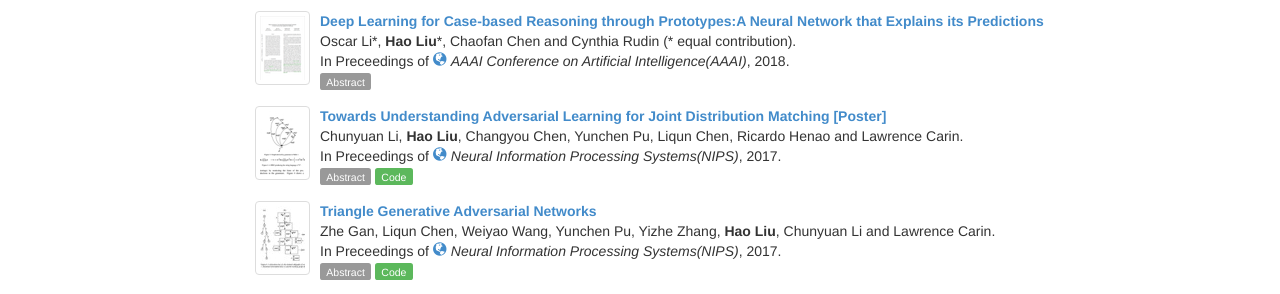
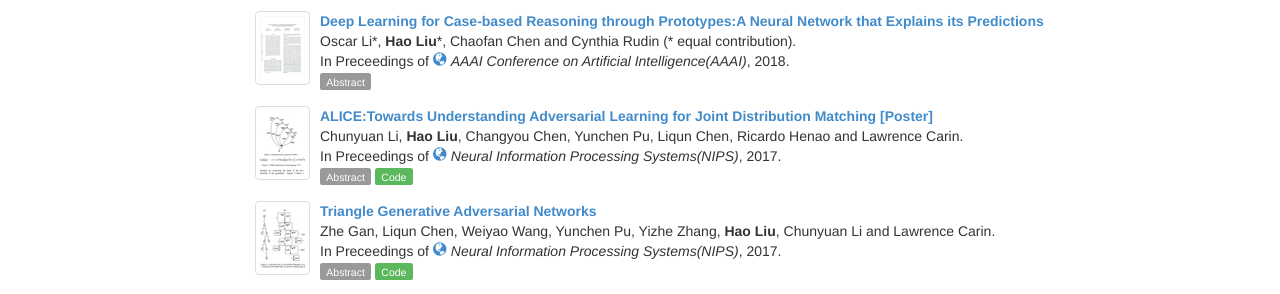
Before and after one commit to tspbfs/tspbfs.github.io, a Jekyll site: the page built from index.html, in a window 1280 px wide. Shown: the part 1140-1434 px from the top of the page. Built offline with Jekyll 4.4.1, drawn with Linux system fonts in a browser that asks for light colours.

Commit message:
Update _config.yml

```diff
--- a/_config.yml
+++ b/_config.yml
@@ -41,7 +41,7 @@
     year: 2017
     paper-type: inproceedings
     img: prgg
-    title: <a href="https://arxiv.org/pdf/1709.01215.pdf"> Towards Understanding Adversarial Learning for Joint Distribution Matching </a> <a href="./papers/alice_poster.pdf">  [Poster]  </a>
+    title: <a href="https://arxiv.org/pdf/1709.01215.pdf"> ALICE:Towards Understanding Adversarial Learning for Joint Distribution Matching </a> <a href="./papers/alice_poster.pdf">  [Poster]  </a>
     authors: Chunyuan Li, <b>Hao Liu</b>, Changyou Chen, Yunchen Pu, Liqun Chen, Ricardo Henao and Lawrence Carin
     booktitle:  Neural Information Processing Systems(NIPS)
     booktitle-url: https://nips.cc
```
